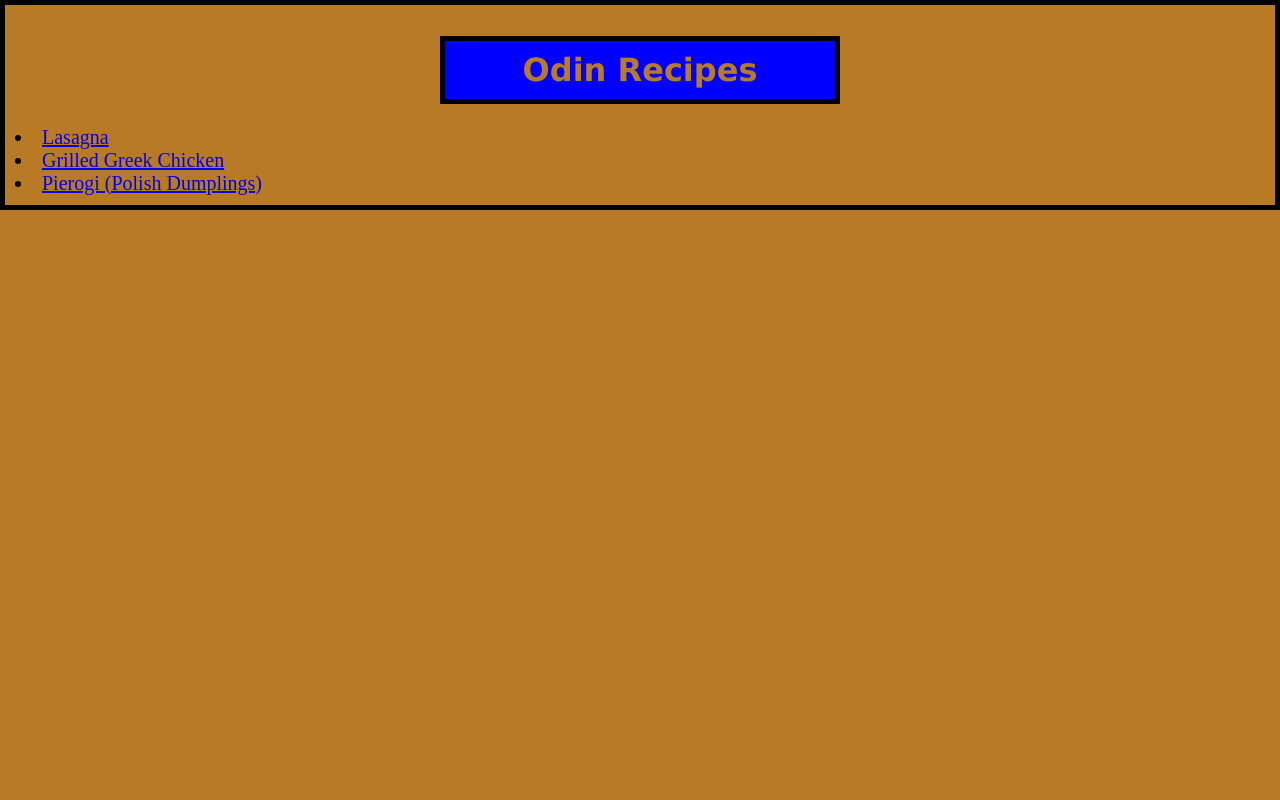
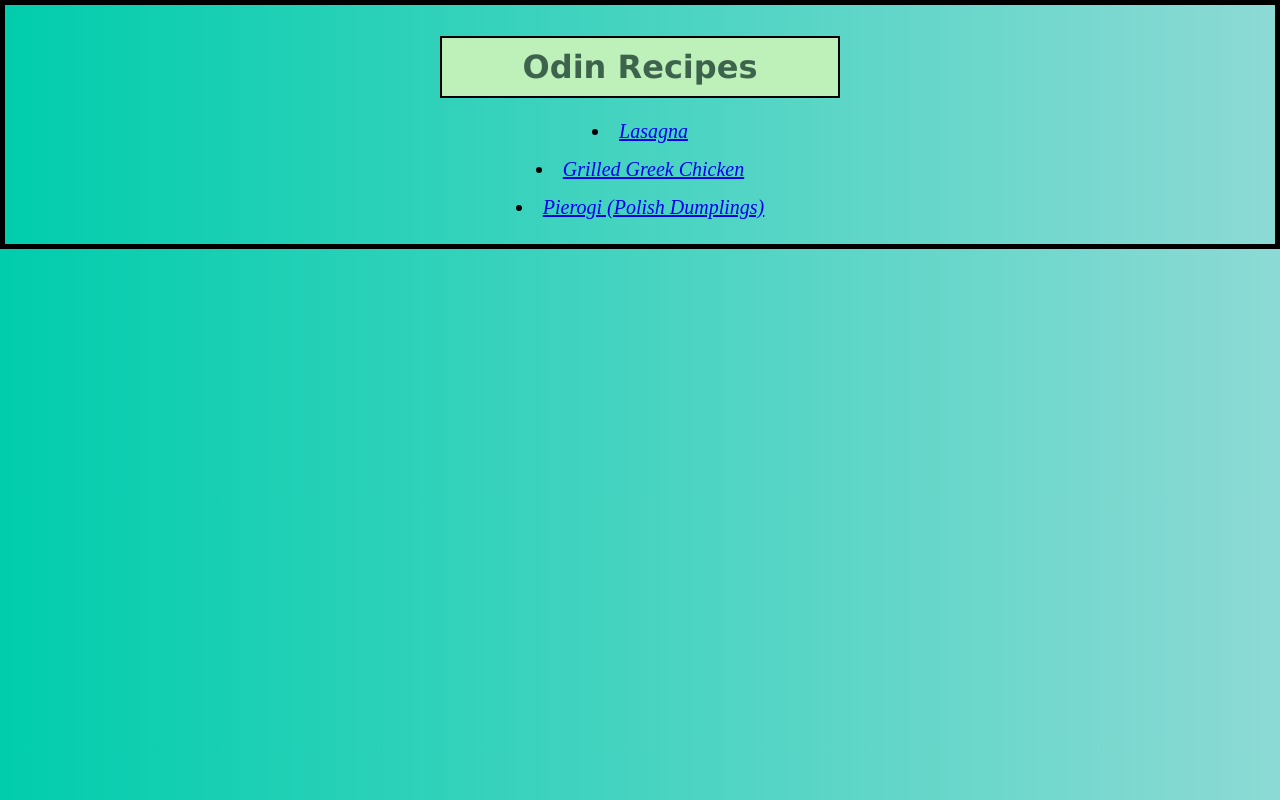
Before and after one commit to MrVaasu/odin-recipes, a plain HTML site: page index.html in a window 1280 px wide. Drawn offline with Linux system fonts and the light colour scheme.

Commit message:
upgrading style experimenting with flow and colors

```diff
--- a/index.html
+++ b/index.html
@@ -9,10 +9,10 @@
     <body>
 
         <h1 class="header">Odin Recipes</h1>
-        <ui style="font-size: 20px;">
-        <li><a href="recipes/lasagna.html"> Lasagna</a></li>
-        <li><a href="recipes/grilled-greek-chicken.html"> Grilled Greek Chicken</a></li>
-        <li><a href="recipes/pierogi.html"> Pierogi (Polish Dumplings)</a></li>
+        <ui class="menu-ui center">
+        <li class="menu-li"><a href="recipes/lasagna.html"> Lasagna</a></li>
+        <li class="menu-li"><a href="recipes/grilled-greek-chicken.html"> Grilled Greek Chicken</a></li>
+        <li class="menu-li"><a href="recipes/pierogi.html"> Pierogi (Polish Dumplings)</a></li>
         </ui>
     </body>
 
--- a/style.css
+++ b/style.css
@@ -3,22 +3,23 @@
 }
 
 body{
-    background-color: #b97a26;
+    /* background-color: #a5fcff; */
+    background-image: linear-gradient(to right, #00cdac 0% , #8ddad5 100%);
     border: 5px solid black;
     margin: 0px;
     padding: 10px;
 }
 .header{
-    color: #b97a26;
+    color: #3d634d;
     text-align: center;
-    background-color: blue;
-    font-family: Verdana, Geneva, Tahoma, sans-serif;
+    background-color: rgb(190, 240, 186);
+    font-family:Geneva, Tahoma, sans-serif;
     padding: 10px;
     width: 400px;
     height: auto;
     margin-left: auto;
     margin-right: auto;
-    border: 5px solid black;
+    border: 2px solid black;
 }
 
 .description{
@@ -29,15 +30,20 @@ body{
     margin-right: 100px;
     height: auto;
     overflow: auto;
+    font-family: Verdana, Geneva, Tahoma, sans-serif;
+}
+
+img{
+    border: 2px solid black;
 }
 
 .goback{
     font-size: 20px;
-    background-color: red;
+    background-color: rgb(190, 240, 186);
 }
 
 span{
-    background-color: hsl(34, 45%, 42%);
+    background-color: rgb(190, 240, 186);
     border: 1px solid black;
 }
 
@@ -46,3 +52,13 @@ span{
     margin-left: auto;
     margin-right: auto;
 }
+
+.menu-ui{
+    font-size: 20px;
+    text-align: center;
+}
+
+.menu-li{
+    margin: 15px auto;
+    font-style: italic;
+}
```
